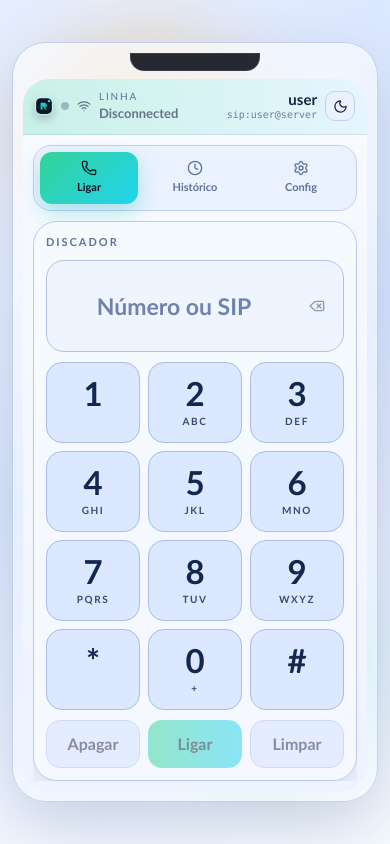
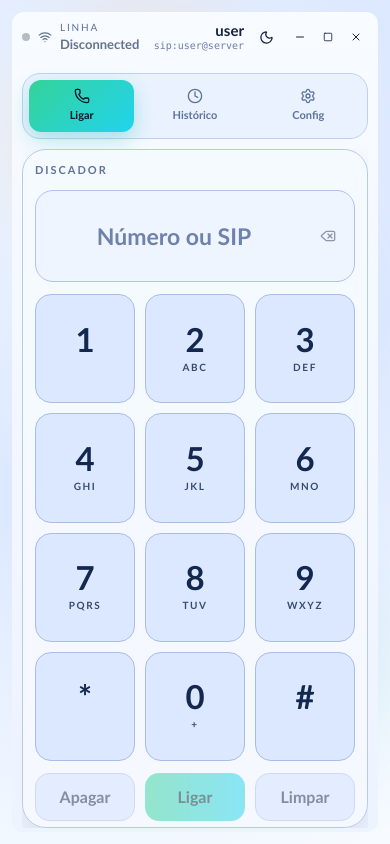
Before and after one commit to Deviyx/ReactSIP, a React (Vite) app: page / in a window 390 px wide. Built offline with nearby package versions, Linux system fonts and the light colour scheme.

Commit message:
feat(ui): compact integrated chrome and responsive layout polish

```diff
--- a/public/electron.js
+++ b/public/electron.js
@@ -1309,15 +1309,18 @@ function createWindow() {
   }
 
   mainWindow = new BrowserWindow({
-    width: 420,
-    height: 820,
-    minWidth: 380,
-    minHeight: 680,
+    width: 360,
+    height: 700,
+    minWidth: 340,
+    minHeight: 620,
     resizable: true,
-    maximizable: false,
+    maximizable: true,
     fullscreenable: false,
     autoHideMenuBar: true,
     title: 'ReactSIP',
+    frame: false,
+    titleBarStyle: 'hidden',
+    backgroundColor: '#0f172a',
     webPreferences: {
       preload: path.join(__dirname, 'preload.js'),
       nodeIntegration: false,
@@ -1366,6 +1369,9 @@ function createWindow() {
     }
     app.quit();
   });
+
+  mainWindow.on('maximize', () => emitRenderer('app:window-state', { maximized: true }));
+  mainWindow.on('unmaximize', () => emitRenderer('app:window-state', { maximized: false }));
 }
 
 // ============ App Events ============
@@ -1718,3 +1724,25 @@ ipcMain.handle('app:install-update-now', async () => {
     return { success: false, error: error.message };
   }
 });
+
+ipcMain.handle('app:window-minimize', async () => {
+  if (!mainWindow || mainWindow.isDestroyed()) return { success: false };
+  mainWindow.minimize();
+  return { success: true };
+});
+
+ipcMain.handle('app:window-toggle-maximize', async () => {
+  if (!mainWindow || mainWindow.isDestroyed()) return { success: false };
+  if (mainWindow.isMaximized()) {
+    mainWindow.unmaximize();
+  } else {
+    mainWindow.maximize();
+  }
+  return { success: true, maximized: mainWindow.isMaximized() };
+});
+
+ipcMain.handle('app:window-close', async () => {
+  if (!mainWindow || mainWindow.isDestroyed()) return { success: false };
+  mainWindow.close();
+  return { success: true };
+});
--- a/public/preload.js
+++ b/public/preload.js
@@ -6,6 +6,9 @@ contextBridge.exposeInMainWorld('electronAPI', {
     openMicrophonePrivacySettings: () => ipcRenderer.invoke('app:open-microphone-privacy-settings'),
     checkForUpdates: () => ipcRenderer.invoke('app:check-for-updates'),
     installUpdateNow: () => ipcRenderer.invoke('app:install-update-now'),
+    minimizeWindow: () => ipcRenderer.invoke('app:window-minimize'),
+    toggleMaximizeWindow: () => ipcRenderer.invoke('app:window-toggle-maximize'),
+    closeWindow: () => ipcRenderer.invoke('app:window-close'),
   },
 
   // SIP operations
@@ -70,6 +73,10 @@ contextBridge.exposeInMainWorld('electronAPI', {
     ipcRenderer.on('app:update-status', (event, payload) => callback(payload));
   },
 
+  onWindowState: (callback) => {
+    ipcRenderer.on('app:window-state', (event, payload) => callback(payload));
+  },
+
   // Cleanup listeners
   removeAllListeners: () => {
     ipcRenderer.removeAllListeners('sip:connection-status');
@@ -82,5 +89,6 @@ contextBridge.exposeInMainWorld('electronAPI', {
     ipcRenderer.removeAllListeners('sip:engine-error');
     ipcRenderer.removeAllListeners('sip:event');
     ipcRenderer.removeAllListeners('app:update-status');
+    ipcRenderer.removeAllListeners('app:window-state');
   },
 });
--- a/src/App.css
+++ b/src/App.css
@@ -104,11 +104,11 @@ input {
 
 .app-root {
   position: relative;
-  min-height: 100vh;
+  height: 100%;
   display: flex;
-  align-items: center;
-  justify-content: center;
-  padding: 12px;
+  align-items: stretch;
+  justify-content: stretch;
+  padding: 8px;
 }
 
 .bg-orb {
@@ -147,38 +147,24 @@ input {
 }
 
 .phone-chassis {
-  width: min(392px, 100%);
-  height: min(760px, calc(100vh - 14px));
-  border-radius: 34px;
-  padding: 10px;
-  border: 1px solid var(--shell-border);
-  background: linear-gradient(170deg, rgba(255, 255, 255, 0.58), rgba(255, 255, 255, 0.08));
-  box-shadow: var(--shell-shadow);
+  width: 100%;
+  height: 100%;
+  border-radius: 14px;
+  padding: 4px;
+  border: none;
+  background: transparent;
+  box-shadow: none;
   position: relative;
   overflow: hidden;
 }
 
 .phone-chassis::before {
-  content: '';
-  position: absolute;
-  inset: 0;
-  border-radius: 34px;
-  border: 1px solid rgba(255, 255, 255, 0.14);
-  pointer-events: none;
-}
-
-.phone-notch {
-  width: 130px;
-  height: 18px;
-  border-radius: 0 0 14px 14px;
-  background: rgba(5, 8, 18, 0.86);
-  border: 1px solid rgba(124, 140, 188, 0.2);
-  margin: 0 auto 8px;
+  display: none;
 }
 
 .phone-screen {
-  border-radius: 26px;
-  height: calc(100% - 26px);
+  border-radius: 12px;
+  height: 100%;
   overflow: hidden;
   display: flex;
   flex-direction: column;
@@ -192,7 +178,11 @@ input {
   display: flex;
   flex-direction: column;
   gap: 10px;
-  padding: 10px;
+  padding: 10px 10px 4px;
+}
+
+.phone-content-call {
+  overflow-y: auto;
 }
 
 .status-bar {
@@ -200,9 +190,10 @@ input {
   align-items: center;
   justify-content: space-between;
   gap: 8px;
-  padding: 10px 12px;
-  border-bottom: 1px solid rgba(136, 154, 203, 0.26);
-  background: linear-gradient(90deg, rgba(52, 211, 153, 0.24), rgba(56, 189, 248, 0.09));
+  padding: 8px 10px;
+  border-bottom: none;
+  background: transparent;
+  -webkit-app-region: drag;
 }
 
 .status-left,
@@ -211,14 +202,6 @@ input {
   align-items: center;
   gap: 8px;
   min-width: 0;
-}
-
-.brand-logo {
-  width: 18px;
-  height: 18px;
-  flex-shrink: 0;
-  border-radius: 5px;
-  box-shadow: 0 4px 10px rgba(8, 24, 48, 0.22);
 }
 
 .status-identity {
@@ -306,14 +289,42 @@ input {
 }
 
 .theme-switch {
-  width: 30px;
-  height: 30px;
+  width: 28px;
+  height: 28px;
   display: grid;
   place-items: center;
-  border-radius: 10px;
-  border: 1px solid var(--panel-border);
-  background: var(--panel-bg);
+  border-radius: 8px;
+  border: none;
+  background: transparent;
   color: var(--text-main);
+  -webkit-app-region: no-drag;
+}
+
+.status-window-actions {
+  display: flex;
+  align-items: center;
+  gap: 4px;
+  -webkit-app-region: no-drag;
+}
+
+.status-window-btn {
+  width: 24px;
+  height: 24px;
+  border: none;
+  border-radius: 8px;
+  background: transparent;
+  color: var(--text-main);
+  display: grid;
+  place-items: center;
+}
+
+.status-window-btn:hover {
+  background: var(--action-bg-hover);
+}
+
+.status-window-btn-close:hover {
+  background: rgba(244, 63, 94, 0.18);
+  color: var(--danger);
 }
 
 .tab-row {
@@ -663,8 +674,8 @@ input {
   display: flex;
   flex-direction: column;
   height: 100%;
-  padding: 12px;
-  gap: 10px;
+  padding: 12px 12px 6px;
+  gap: 12px;
 }
 
 .dial-header {
@@ -788,7 +799,7 @@ input {
   min-height: 0;
   display: grid;
   grid-template-columns: repeat(3, minmax(0, 1fr));
-  gap: 8px;
+  gap: 10px;
 }
 
 .dial-key {
@@ -834,7 +845,8 @@ input {
 .dial-actions {
   display: grid;
   grid-template-columns: repeat(3, minmax(0, 1fr));
-  gap: 8px;
+  gap: 10px;
+  margin-top: 0;
 }
 
 .dial-action-btn {
@@ -865,7 +877,8 @@ input {
   flex-direction: column;
   gap: 10px;
   padding: 12px;
-  height: 100%;
+  min-height: 100%;
+  overflow-y: auto;
 }
 
 .active-avatar-wrap {
@@ -988,7 +1001,11 @@ input {
 }
 
 .hangup-btn {
-  margin-top: auto;
+  margin-top: 2px;
+  min-height: 52px;
+  position: sticky;
+  bottom: 0;
+  z-index: 2;
 }
 
 .transfer-panel {
@@ -1292,11 +1309,43 @@ input {
 }
 
 @media (max-height: 760px) {
-  .phone-chassis {
-    height: calc(100vh - 10px);
+  .dial-key-digit {
+    font-size: 30px;
+  }
+
+  .active-actions-row {
+    gap: 6px;
+  }
+
+  .state-btn {
+    min-height: 52px;
+    font-size: 10px;
+  }
+
+  .dtmf-btn {
+    min-height: 36px;
+  }
+
+  .hangup-btn {
+    min-height: 48px;
+  }
+}
+
+@media (max-height: 690px) {
+  .phone-content {
+    gap: 8px;
+    padding: 8px;
+  }
+
+  .dial-display-input {
+    height: 78px;
   }
 
   .dial-key-digit {
-    font-size: 30px;
+    font-size: 27px;
+  }
+
+  .active-name {
+    font-size: 22px;
   }
 }
--- a/src/App.jsx
+++ b/src/App.jsx
@@ -96,14 +96,13 @@ function App() {
       <IncomingCall />
 
       <div className="phone-chassis">
-        <div className="phone-notch" />
         <div className="phone-screen">
           <StatusBar
             theme={theme}
             onToggleTheme={() => setTheme((prev) => (prev === 'light' ? 'dark' : 'light'))}
           />
 
-          <div className="phone-content">
+          <div className={`phone-content ${showActiveCall ? 'phone-content-call' : ''}`}>
             {showActiveCall ? (
               <ActiveCall />
             ) : (
--- a/src/components/ActiveCall.jsx
+++ b/src/components/ActiveCall.jsx
@@ -29,6 +29,13 @@ const ActiveCall = () => {
     transferCall(activeCall.id, transferTarget.trim());
     setTransferOpen(false);
     setTransferTarget('');
+  };
+
+  const onTransferKeyDown = (event) => {
+    if (event.key === 'Enter') {
+      event.preventDefault();
+      onTransfer();
+    }
   };
 
   const onDTMF = (tone) => {
@@ -91,6 +98,7 @@ const ActiveCall = () => {
             type="text"
             value={transferTarget}
             onChange={(e) => setTransferTarget(e.target.value)}
+            onKeyDown={onTransferKeyDown}
             className="field-input"
             placeholder="Número SIP para transferência"
           />
--- a/src/components/Dialpad.jsx
+++ b/src/components/Dialpad.jsx
@@ -52,6 +52,13 @@ const Dialpad = () => {
     makeCall(target);
   };
 
+  const onDisplayKeyDown = (event) => {
+    if (event.key === 'Enter') {
+      event.preventDefault();
+      onCall();
+    }
+  };
+
   const displayFontSize = useMemo(() => {
     if (!number) return MAX_FONT;
 
@@ -75,6 +82,7 @@ const Dialpad = () => {
           type="text"
           value={number}
           onChange={(e) => setNumber(e.target.value)}
+          onKeyDown={onDisplayKeyDown}
           className="dial-display-input"
           placeholder=""
           aria-label="Número para ligar"
--- a/src/components/StatusBar.jsx
+++ b/src/components/StatusBar.jsx
@@ -1,10 +1,10 @@
 import React from 'react';
-import { Moon, Sun, Wifi } from 'lucide-react';
+import { Minus, Moon, Square, Sun, Wifi, X } from 'lucide-react';
 import { useSIPContext } from '../context/SIPContext';
-import reactSipLogo from '../assets/reactsip-logo.svg';
 
 const StatusBar = ({ theme, onToggleTheme }) => {
   const { settings, connectionStatus, registrationStatus, sipUri } = useSIPContext();
+  const [isMaximized, setIsMaximized] = React.useState(false);
 
   const isRegistered = registrationStatus === 'Registered';
   const isConnected = connectionStatus === 'Connected';
@@ -17,10 +17,21 @@ const StatusBar = ({ theme, onToggleTheme }) => {
       ? 'status-warn'
       : 'status-off';
 
+  React.useEffect(() => {
+    if (!window.electronAPI?.onWindowState) return undefined;
+    window.electronAPI.onWindowState((state) => {
+      setIsMaximized(Boolean(state?.maximized));
+    });
+    return undefined;
+  }, []);
+
+  const minimize = () => window.electronAPI?.app?.minimizeWindow?.();
+  const maximize = () => window.electronAPI?.app?.toggleMaximizeWindow?.();
+  const close = () => window.electronAPI?.app?.closeWindow?.();
+
   return (
     <header className="status-bar">
       <div className="status-left">
-        <img src={reactSipLogo} alt="ReactSIP" className="brand-logo" />
         <span className={`status-dot ${dotClass}`} />
         <Wifi size={14} className={`status-icon ${dotClass}`} />
         <div>
@@ -37,6 +48,22 @@ const StatusBar = ({ theme, onToggleTheme }) => {
         <button className="theme-switch" type="button" onClick={onToggleTheme} aria-label="Alternar tema">
           {theme === 'light' ? <Moon size={15} /> : <Sun size={15} />}
         </button>
+        <div className="status-window-actions">
+          <button type="button" className="status-window-btn" onClick={minimize} aria-label="Minimizar">
+            <Minus size={12} />
+          </button>
+          <button
+            type="button"
+            className="status-window-btn"
+            onClick={maximize}
+            aria-label={isMaximized ? 'Restaurar' : 'Maximizar'}
+          >
+            <Square size={10} />
+          </button>
+          <button type="button" className="status-window-btn status-window-btn-close" onClick={close} aria-label="Fechar">
+            <X size={12} />
+          </button>
+        </div>
       </div>
     </header>
   );
```
